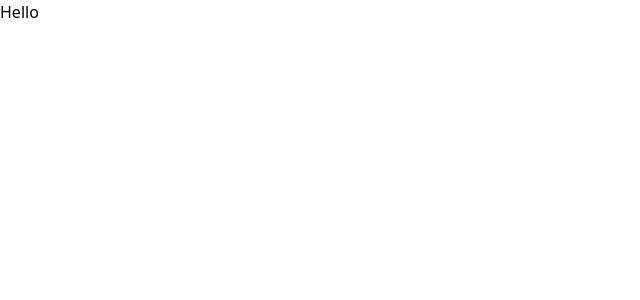
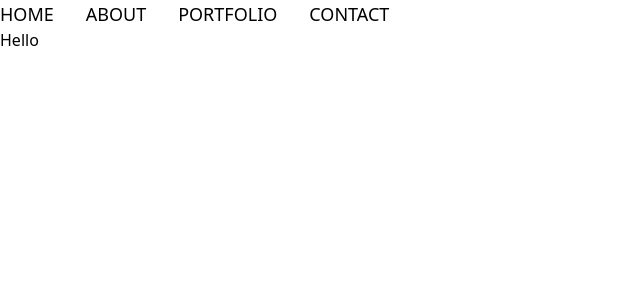
Before and after one commit to ryanghoward/Portfolio2.0, a React (Create React App) app: page / in a window 1280 px wide. Shown: the top 300 px of the page, without its empty margins (0-640 px from the left). Built offline with nearby package versions, Linux system fonts and the light colour scheme.

Commit message:
Making a Nav

```diff
--- a/src/App.js
+++ b/src/App.js
@@ -1,6 +1,9 @@
+import Nav from "./components/Nav";
+
 function App() {
   return (
-    <div className='App'>
+    <div>
+      <Nav />
       <h1>Hello</h1>
     </div>
   );
--- /dev/null
+++ b/src/components/Nav.js
@@ -0,0 +1,52 @@
+import React from "react";
+import { Link } from "react-scroll";
+
+const navItems = [
+  {
+    name: "home",
+    href: "home",
+  },
+  {
+    name: "about",
+    href: "about",
+  },
+  {
+    name: "portfolio",
+    href: "portfolio",
+  },
+  {
+    name: "contact",
+    href: "contact",
+  },
+];
+
+const Nav = () => {
+  return (
+    <nav>
+      <ul className='flex space-x-8 capitalize text-[15px]'>
+        {navItems.map((item, index) => {
+          return (
+            <li
+              className='text-lg uppercase cursor-pointer text-paragraph hover:text-accent'
+              key={index}
+            >
+              <Link
+                to={item.href}
+                activeClass='active'
+                spy={true}
+                smooth={true}
+                duration={500}
+                offset={-70}
+                className='transition-all duration-300'
+              >
+                {item.name}
+              </Link>
+            </li>
+          );
+        })}
+      </ul>
+    </nav>
+  );
+};
+
+export default Nav;
```
